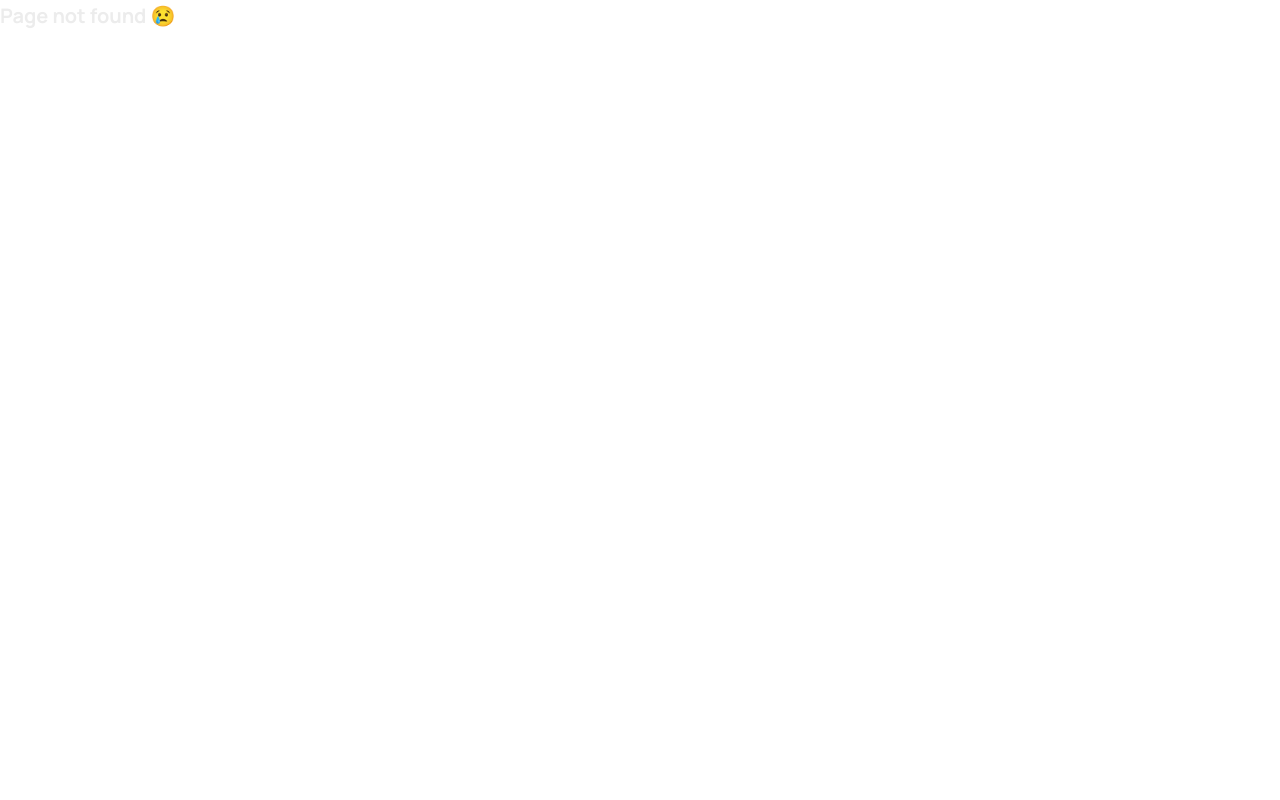
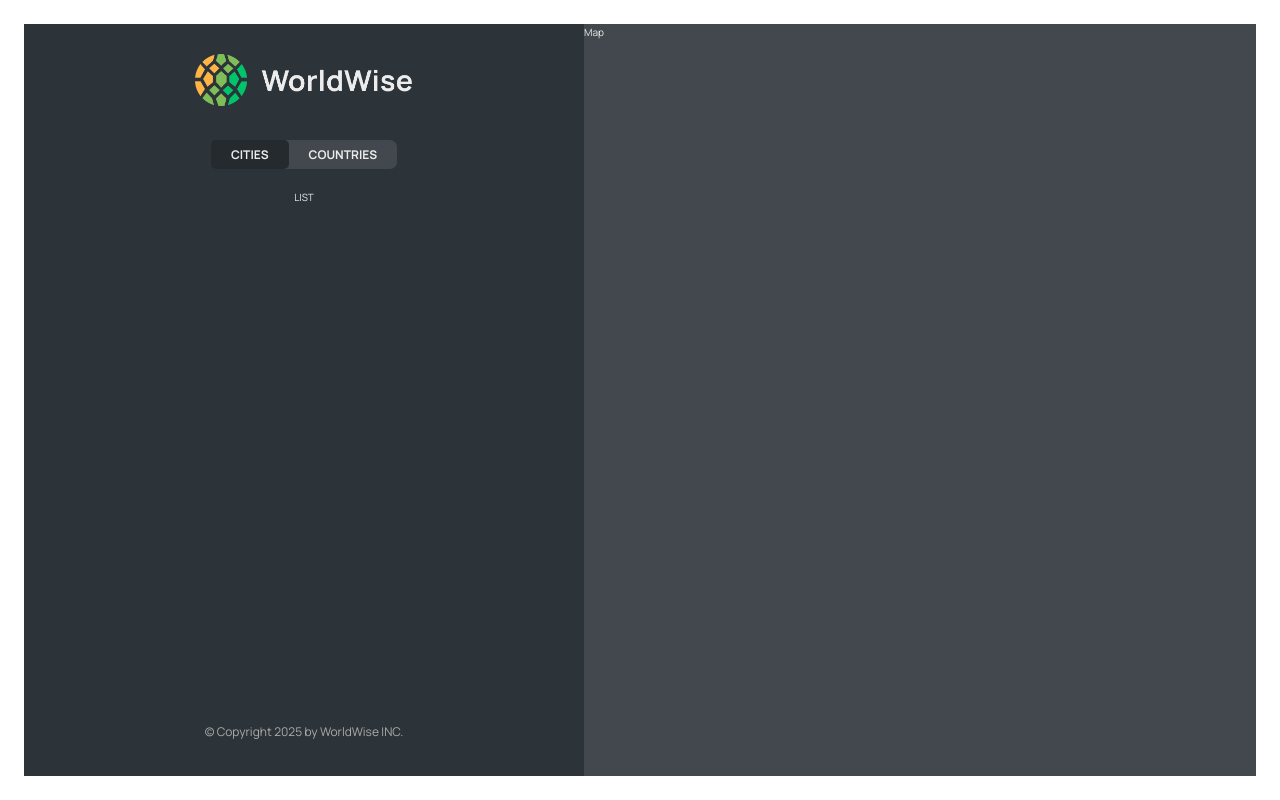
Before and after one commit to arafatah/worldwise, a React (Vite) app: page /app/cities in a window 1280 px wide. Before the commit this address had no page. Built offline with nearby package versions, Linux system fonts and the light colour scheme.

Commit message:
add CityList component; update AppNav with navigation links and modify App routes

```diff
--- a/package.json
+++ b/package.json
@@ -7,9 +7,11 @@
     "dev": "vite",
     "build": "vite build",
     "lint": "eslint . --ext js,jsx --report-unused-disable-directives --max-warnings 0",
-    "preview": "vite preview"
+    "preview": "vite preview",
+    "server": "json-server --watch data/cities.json --port 9000"
   },
   "dependencies": {
+    "json-server": "^1.0.0-beta.3",
     "react": "^18.2.0",
     "react-dom": "^18.2.0",
     "react-router-dom": "^6.30.0"
--- a/src/App.jsx
+++ b/src/App.jsx
@@ -5,17 +5,23 @@ import HomePage from "./pages/HomePage";
 import PageNotFound from "./pages/PageNotFound";
 import AppLayout from "./pages/AppLayout";
 import Login from "./pages/Login";
+import CityList from "./Components/CityList";
 
 function App() {
   return (
     <BrowserRouter>
       <Routes>
-        <Route path="/" element={<HomePage />} />
+        <Route index element={<HomePage />} />
         <Route path="product" element={<Product />} />
         <Route path="pricing" element={<Pricing />} />
         <Route path="login" element={<Login />} />
+        <Route path="app" element={<AppLayout />}>
+          <Route index element={<CityList />} />
+          <Route path="cities" element={<CityList />} />
+          <Route path="countries" element={<p>countries list</p>} />
+          <Route path="form" element={<p>form list</p>} />
+        </Route>
 
-        <Route path="app" element={<AppLayout />} />
         <Route path="*" element={<PageNotFound />} />
       </Routes>
     </BrowserRouter>
--- a/src/Components/AppNav.jsx
+++ b/src/Components/AppNav.jsx
@@ -1,9 +1,17 @@
+import { NavLink } from "react-router-dom";
 import styles from "./AppNav.module.css";
 
 function AppNav() {
   return (
     <nav className={styles.nav}>
-     App nav
+      <ul>
+        <li>
+          <NavLink to="cities">Cities</NavLink>
+        </li>
+        <li>
+          <NavLink to='countries'>Countries</NavLink>
+        </li>
+      </ul>
     </nav>
   );
 }
--- /dev/null
+++ b/src/Components/CityList.jsx
@@ -0,0 +1,11 @@
+import styles from "./CityList.module.css";
+
+function CityList() {
+  return (
+    <div>
+      <ul className={styles.cityList}>LIST</ul>
+    </div>
+  );
+}
+
+export default CityList;
--- a/src/Components/Sidebar.jsx
+++ b/src/Components/Sidebar.jsx
@@ -1,3 +1,4 @@
+import { Outlet } from "react-router-dom";
 import AppNav from "./AppNav";
 import Logo from "./Logo";
 import styles from "./Sidebar.module.css";
@@ -8,7 +9,7 @@ function Sidebar() {
       <Logo />
       <AppNav />
 
-      <p>List of cities</p>
+      <Outlet />
 
       <footer className={styles.footer}>
         <p className={styles.copyright}>
```
Also changed, not shown: 1 other file (tests, documents, lock files or other folders).
